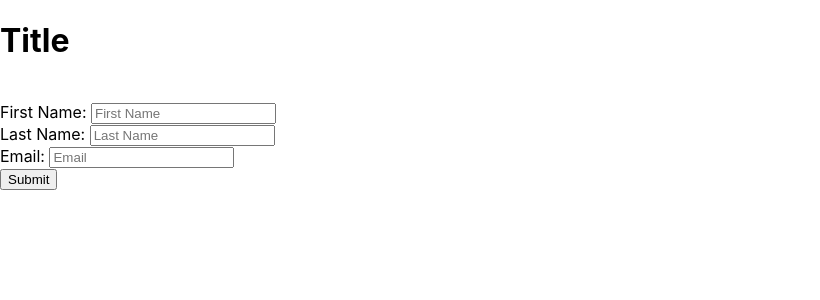
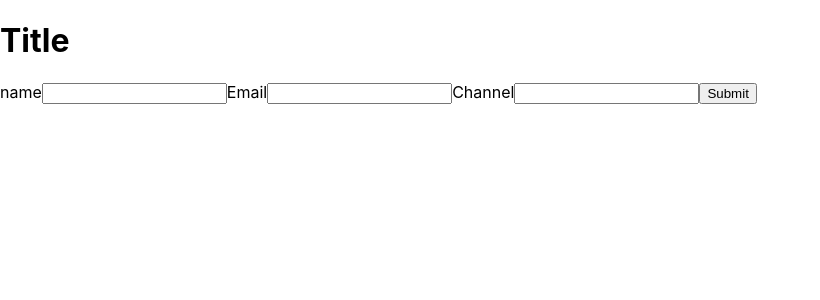
Before and after one commit to eugenehan94/React-PracticeAndTest-File, a React (Create React App) app: page / in a window 1280 px wide. Shown: the top 300 px of the page, without its empty margins (0-820 px from the left). Built offline with nearby package versions, Linux system fonts and the light colour scheme; the HTML template or start-up script is replaced by a standard one.

Commit message:
more Formik practice

```diff
--- a/src/App.js
+++ b/src/App.js
@@ -1,11 +1,10 @@
-import Signup from "./Signup";
+import YoutubeForm from "./components/YoutubeForm";
 
 const App = () => {
   return (
     <div>
       <h1>Title</h1>
-      <br />
-      <Signup />
+      <YoutubeForm />
     </div>
   );
 };
--- a/src/Signup.js
+++ /dev/null
@@ -1,67 +0,0 @@
-import React from "react";
-import { useFormik } from "formik";
-import * as Yup from "yup";
-export default function Signup() {
-  const formik = useFormik({
-    initialValues: {
-      firstName: "",
-      lastName: "",
-      email: "",
-    },
-    validationSchema: Yup.object({
-      firstName: Yup.string()
-        .max(15, "Must be 15 characters or less")
-        .required("Required"),
-      lastName: Yup.string()
-        .max(20, "Must be 20 characters or less")
-        .required("Required"),
-    }),
-    onSubmit: (values) => {
-      console.log(values);
-    },
-  });
-
-  console.log(formik.touched);
-  return (
-    <form onSubmit={formik.handleSubmit}>
-      <div>
-        <label for="firstName">First Name: </label>
-        <input
-          id="firstName"
-          name="firstName"
-          type="text"
-          placeholder="First Name"
-          onChange={formik.handleChange}
-          onBlur={formik.handleBlur}
-          value={formik.values.firstName}
-        />
-        {formik.errors.firstName ? <p>{formik.errors.firstName}</p> : null}
-        <br />
-
-        <label for="lastName">Last Name: </label>
-        <input
-          id="lastName"
-          name="lastName"
-          type="text"
-          placeholder="Last Name"
-          onChange={formik.handleChange}
-          value={formik.values.lastName}
-        />
-        {formik.errors.lastName ? <p>{formik.errors.lastName}</p> : null}
-        <br />
-
-        <label for="email">Email: </label>
-        <input
-          id="emailName"
-          name="email"
-          type="text"
-          placeholder="Email"
-          onChange={formik.handleChange}
-          value={formik.values.email}
-        />
-        {formik.errors.email ? <p>{formik.errors.email}</p> : null}
-      </div>
-      <button type="submit">Submit</button>
-    </form>
-  );
-}
--- /dev/null
+++ b/src/components/YoutubeForm.js
@@ -0,0 +1,45 @@
+import React from "react";
+import { useFormik } from "formik";
+const YoutubeForm = () => {
+  const formik = useFormik({
+    initialValues: {
+      name: "",
+      email: "",
+      channel: "",
+    },
+  });
+
+  return (
+    <div>
+      <form>
+        <label htmlFor="name">name</label>
+        <input
+          type="text"
+          id="name"
+          name="name"
+          onChange={formik.handleChange}
+          value={formik.values.name}
+        />
+        <label htmlFor="email">Email</label>
+        <input
+          type="email"
+          id="email"
+          name="email"
+          onChange={formik.handleChange}
+          value={formik.values.email}
+        />
+        <label htmlFor="channel">Channel</label>
+        <input
+          type="text"
+          id="channel"
+          name="channel"
+          onChange={formik.handleChange}
+          value={formik.values.channel}
+        />
+        <button>Submit</button>
+      </form>
+    </div>
+  );
+};
+
+export default YoutubeForm;
```
